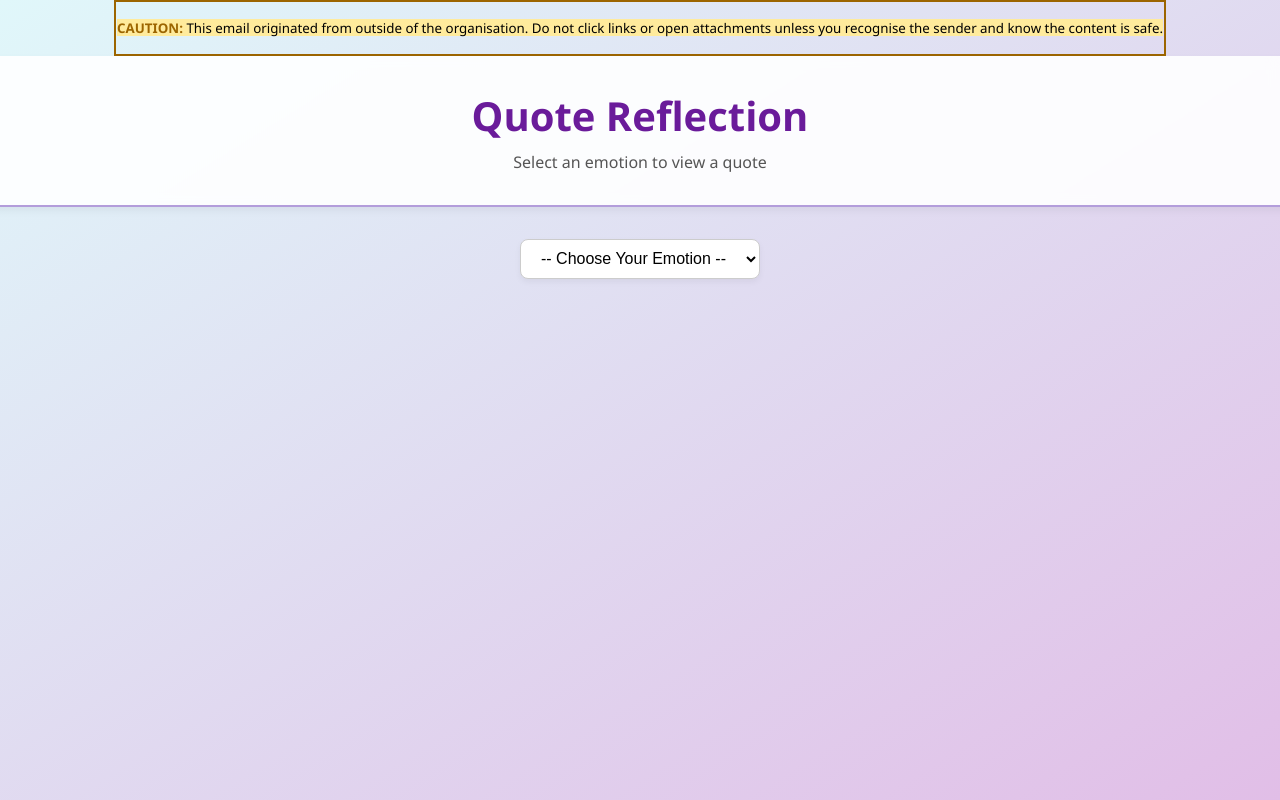
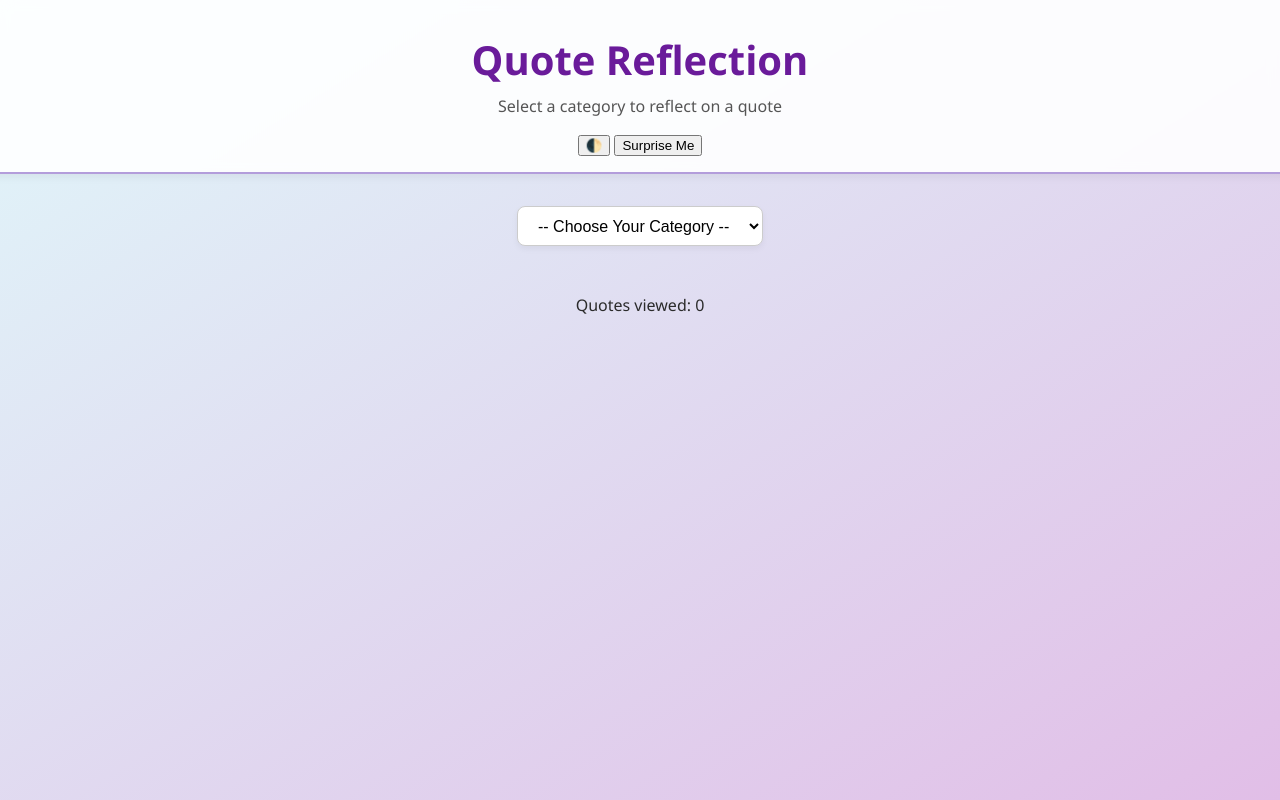
Before and after one commit to Hussainb8/quote-site, a plain HTML site: page index.html in a window 1280 px wide. Drawn offline with Linux system fonts and the light colour scheme.

Commit message:
Update index.html

```diff
--- a/index.html
+++ b/index.html
@@ -1,23 +1,24 @@
 <!DOCTYPE html>
-<html lang="en">
+<html lang="="en">
 <head>
   <meta charset="UTF-8" />
   <meta name="viewport" content="width=device-width, initial-scale=1.0" />
   <title>Quote Reflection</title>
-  <link rel="stylesheet" href="style.css" /> </head> <body> <div style="padding: 1pt; border: 2pt solid rgb(156, 101, 0); border-image: none;"><p class="MsoNormal" style="background: rgb(255, 235, 156); line-height: 12pt;"><b><span style="color: rgb(156, 101, 0); font-size: 10pt; mso-fareast-language: EN-GB;">CAUTION:</span></b><span style="color: black; font-size: 10pt; mso-fareast-language: EN-GB;"> This email originated from outside of the organisation. Do not click links or open attachments unless you recognise the sender and know the content is safe.<o:p /></span></p></div>
-
-
-
-
-
+  <link rel="icon" href="favicon.ico" type="image/x-icon" />
+  <link href="https://fonts.googleapis.com/css2?family=Playfair+Display&family=Inter:wght@400;600&display=swap" rel="stylesheet">
+  <link rel="stylesheet" href="style.css" /> </head> <body>
   <header>
     <h1>Quote Reflection</h1>
-    <p>Select an emotion to view a quote</p>
+    <p>Select a category to reflect on a quote</p>
+    <div class="controls">
+      <button onclick="toggleDarkMode()">🌓</button>
+      <button onclick="showRandomQuote()">Surprise Me</button>
+    </div>
   </header>
 
   <main>
     <select id="emotionSelect" onchange="showQuote()">
-      <option value="">-- Choose Your Emotion --</option>
+      <option value="">-- Choose Your Category --</option>
       <option value="Reflective">Reflective</option>
       <option value="Self-worth">Self-worth</option>
       <option value="Wisdom">Wisdom</option>
@@ -28,8 +29,10 @@
     </select>
 
     <div id="quoteContainer">
-      <img id="quoteImg" src="" alt="Quote will appear here" />
+      <img id="quoteImg" src="" alt="Your quote will appear here" />
     </div>
+
+    <p id="quoteCounter">Quotes viewed: 0</p>
   </main>
 
   <script src="script.js"></script>
```
